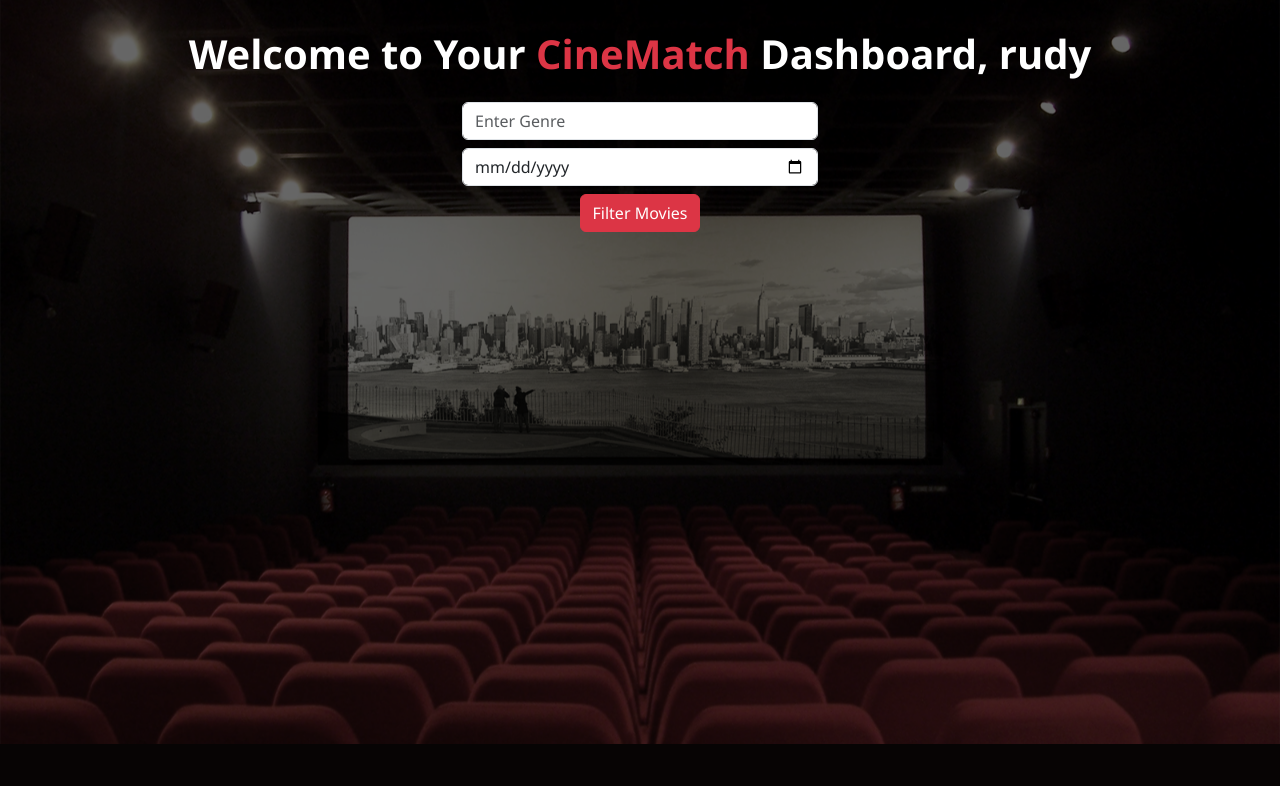
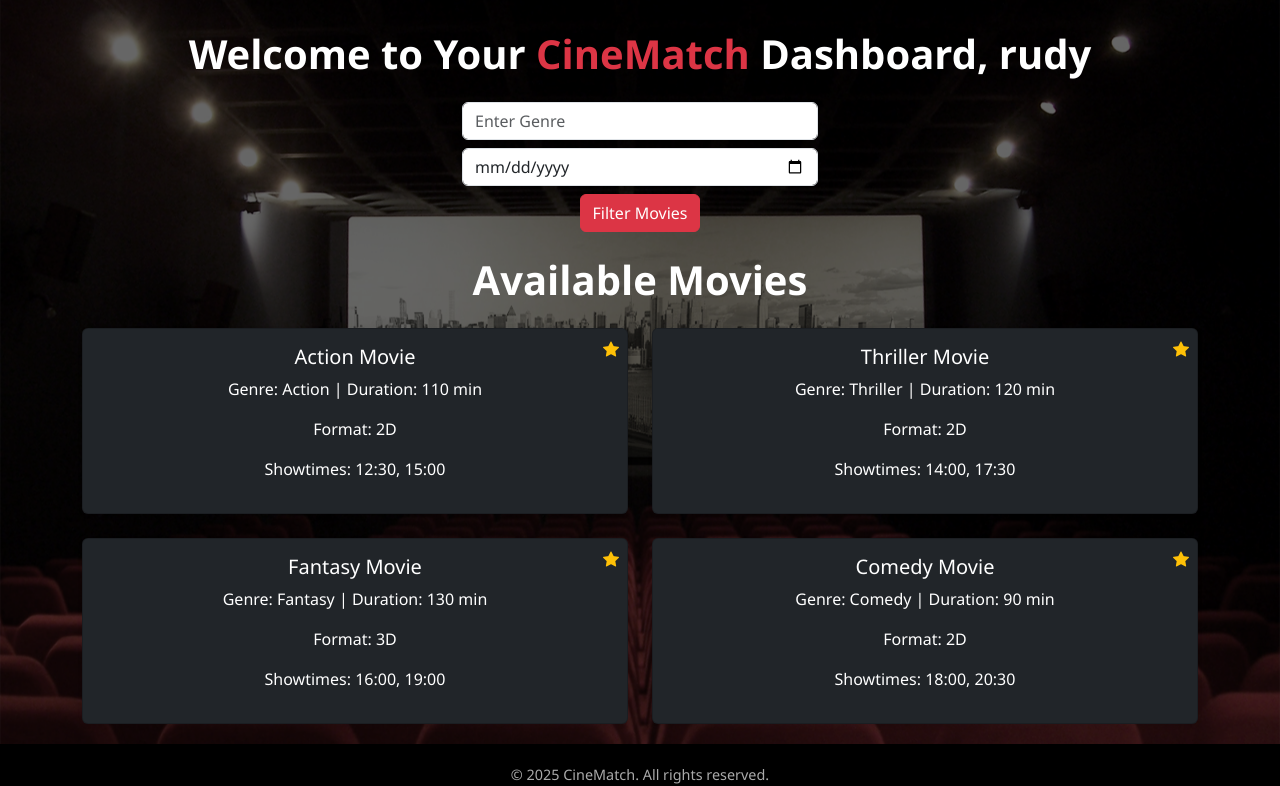
Before and after one commit to nnamyslowska/MyGitProjects, a Flask app: page /dashboard in a window 1280 px wide. Shown: the part 56-842 px from the top of the page. Before the commit the page ends 800 px from the top, so only its background shows below. Run offline with Flask 3, Linux system fonts and the light colour scheme; a user stored in the database is signed in.

Commit message:
Add movie cards to dashboard; display available movies with details including genre, duration, format, and showtimes.

```diff
--- a/templates/dashboard.html
+++ b/templates/dashboard.html
@@ -7,6 +7,7 @@
   <link href="https://cdn.jsdelivr.net/npm/bootstrap@5.3.0/dist/css/bootstrap.min.css" rel="stylesheet">
   <script src="https://cdn.jsdelivr.net/npm/bootstrap@5.3.0/dist/js/bootstrap.bundle.min.js"></script>
   <link rel="stylesheet" href="{{ url_for('static', filename='styles.css') }}">
+  <link href="https://cdn.jsdelivr.net/npm/bootstrap-icons/font/bootstrap-icons.css" rel="stylesheet">
 </head>
 <body>
   <!-- Navigation Bar -->
@@ -51,6 +52,70 @@
     <div id="movie-list" class="mt-4"></div>
   </div>
 
+  <div class="container text-center mt-4">
+    <div class="mb-4">
+      <h1 class="text-white fw-bold">Available Movies</h1>
+    </div>
+
+    <!-- Movie Cards Grid -->
+    <div class="row row-cols-1 row-cols-md-2 g-4 justify-content-center">
+      <!-- Movie Card -->
+      <div class="col">
+        <div class="card bg-dark text-white h-100 shadow-sm">
+          <div class="card-body position-relative">
+            <h5 class="card-title">Action Movie</h5>
+            <p class="card-text">Genre: Action | Duration: 110 min</p>
+            <p class="card-text">Format: 2D</p>
+            <p class="card-text">Showtimes: 12:30, 15:00</p>
+            <i class="bi bi-star-fill text-warning position-absolute top-0 end-0 m-2"></i>
+          </div>
+        </div>
+      </div>
+
+      <!-- Repeat for other movie cards -->
+      <div class="col">
+        <div class="card bg-dark text-white h-100 shadow-sm">
+          <div class="card-body position-relative">
+            <h5 class="card-title">Thriller Movie</h5>
+            <p class="card-text">Genre: Thriller | Duration: 120 min</p>
+            <p class="card-text">Format: 2D</p>
+            <p class="card-text">Showtimes: 14:00, 17:30</p>
+            <i class="bi bi-star-fill text-warning position-absolute top-0 end-0 m-2"></i>
+          </div>
+        </div>
+      </div>
+
+      <div class="col">
+        <div class="card bg-dark text-white h-100 shadow-sm">
+          <div class="card-body position-relative">
+            <h5 class="card-title">Fantasy Movie</h5>
+            <p class="card-text">Genre: Fantasy | Duration: 130 min</p>
+            <p class="card-text">Format: 3D</p>
+            <p class="card-text">Showtimes: 16:00, 19:00</p>
+            <i class="bi bi-star-fill text-warning position-absolute top-0 end-0 m-2"></i>
+          </div>
+        </div>
+      </div>
+
+      <div class="col">
+        <div class="card bg-dark text-white h-100 shadow-sm">
+          <div class="card-body position-relative">
+            <h5 class="card-title">Comedy Movie</h5>
+            <p class="card-text">Genre: Comedy | Duration: 90 min</p>
+            <p class="card-text">Format: 2D</p>
+            <p class="card-text">Showtimes: 18:00, 20:30</p>
+            <i class="bi bi-star-fill text-warning position-absolute top-0 end-0 m-2"></i>
+          </div>
+        </div>
+      </div>
+    </div>
+
+    <!-- Footer -->
+    <footer className="mt-4 text-white-50">
+      <p>© 2025 CineMatch. All rights reserved.</p>
+    </footer>
+  </div>
+
   <script>
     document.getElementById('filter-btn').addEventListener('click', function () {
       const genre = document.getElementById('genre').value;
```
